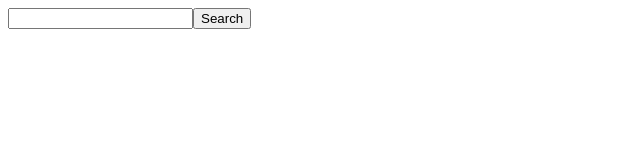
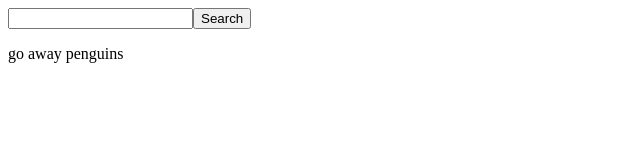
Before and after one commit to jasminappleby/Lap3_code_challenge, a React app: page / in a window 1280 px wide. Shown: the top 160 px of the page, without its empty margins (0-640 px from the left). Built offline with nearby package versions, Linux system fonts and the light colour scheme.

Commit message:
added a fetch requester

```diff
--- a/src/components/Form/index.js
+++ b/src/components/Form/index.js
@@ -2,13 +2,18 @@ import React, { useState } from 'react';
 
 function Form() {
 
-    const [ user, setUser ] = useState("")
+    const [ user, setUser ] = useState()
+
+    const [fetched, setFetched] = useState(false)
 
     const handleSubmit = async e => {
         e.preventDefault()
         const response = await fetch(`https://api.github.com/users/${user}/repos`)
         const result = await response.json()
+        setFetched(true)
     }
+
+    // const renderResult = () => <Result result={result}/>
 
     const updateInput = e => {
         const input = e.target.value
@@ -16,10 +21,13 @@ function Form() {
     }
 
     return (
-        <form onSubmit={handleSubmit} role="form">
-            <input type="text" aria-label="Username" onChange={e => updateInput(e)}/>
-            <input type="submit" value="Search" />
-        </form>
+        <div>
+            <form onSubmit={handleSubmit} role="form">
+                <input type="text" aria-label="Username" onChange={e => updateInput(e)}/>
+                <input type="submit" value="Search" />
+            </form>
+            { fetched ? <p>penguins</p> : <p>go away penguins</p> }
+        </div>
     );
 };
 
```
